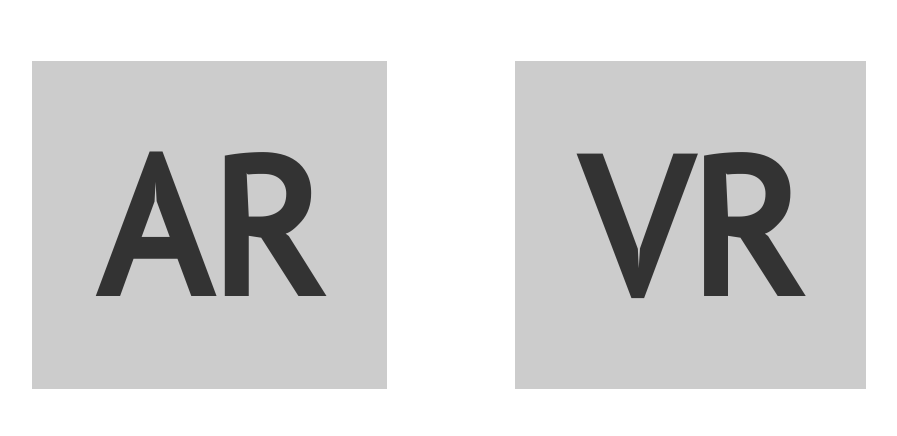
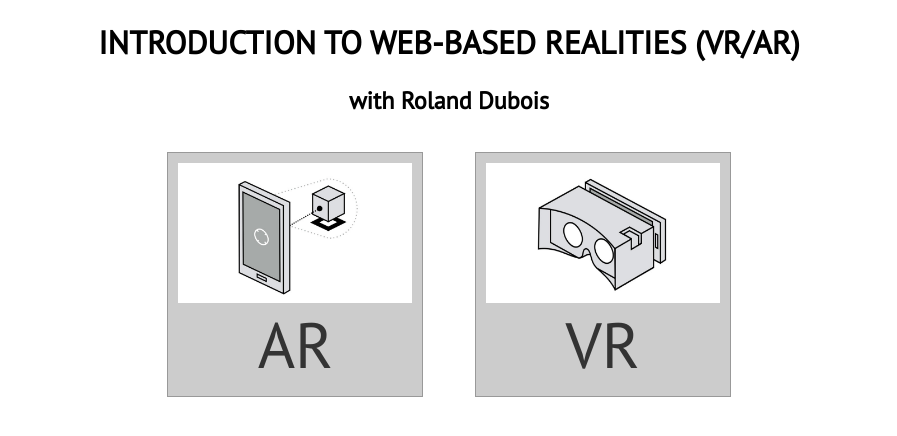
Before and after one commit to gymnasium/GYM-015, a website: page index.html in a window 1280 px wide. Shown: the whole page, without its empty margins (191-1088 px from the left). Drawn offline with Linux system fonts and the light colour scheme.

Commit message:
update visuals

```diff
--- a/ar-demo/css/styles.css
+++ b/ar-demo/css/styles.css
@@ -45,6 +45,7 @@ a:hover {
   width: 100%;
   padding: 20px 10% 32px;
   bottom: 0;
+  left:0;
   opacity: 0;
   background: transparent;
   transition: opacity, background .5s ease;
@@ -56,7 +57,7 @@ a:hover {
 }
 #infobox.show {
   opacity: 1;
-  background: rgba(0, 0, 0, 0.3);
+  background: rgba(0, 0, 0, 0.7);
 }
 #infobox.show h1, #infobox.show p {
   opacity: 1;
--- a/ar-demo/js/script.js
+++ b/ar-demo/js/script.js
@@ -1,3 +1,8 @@
+/* global AFRAME, THREE */
+if (typeof AFRAME === 'undefined') {
+  throw new Error('Component attempted to register before AFRAME was available.');
+}
+
 //Marker that links to 'Location' within VR experience.
 AFRAME.registerComponent("pin", {
     schema: {
--- a/gulpfile.js
+++ b/gulpfile.js
@@ -8,7 +8,9 @@ var browserSync = require('browser-sync').create();
 gulp.task('browser-sync', function() {
     browserSync.init({
         server: {
-            baseDir: "./"
+            baseDir: "./",
+            proxy: 'https://localhost:3000',
+            https: true
         }
     });
 });
--- a/index.html
+++ b/index.html
@@ -12,34 +12,40 @@
 		}
 		body {
 		  	background-color: #fff;
-		  	font-family: Arial, sans-serif;
-		  	height: 100%;
-		  	width: 100%;
-		  	margin: 0px;
-		  	overflow: hidden;
-		}
-		h1 {
 			font-family: 'PT Sans', sans-serif;
-		    display: block;
-		    text-align: center;
+			text-align: center;
 		}
 		a {
 			color: #333;
 			text-decoration: none;
 			display: inline-block;
-			font-size: 15vw;
-		    margin: 5vh 5vw;
-		    padding: 5vh 5vw;
-		    background: rgba(0,0,0,0.2);
+			font-size: 4em;
+		    margin: 2vh 2vw;
+		    padding:10px;
+		    width:20vw;
+		    min-width: 200px;
+		    border:1px solid #999;
+		    background-color: rgba(0,0,0,0.2);
 		}
 		a:hover {
-			background: rgba(0,0,0,0.1);
+			background-color: rgba(0,0,0,0.1);
+		}
+		i,.ar,.vr{
+			display: block;
+		    width:100%;
+		    height:140px;
+		    background: #fff url('images/ar.jpg') center no-repeat;
+		    background-size: contain;
+		}
+		.vr{
+			background-image: url('images/vr.jpg');
 		}
     </style>
 </head>
 <body>
-
-	<h1><a href="/ar-demo">AR</a><a href="/vr-demo">VR</a></h1>
+	<h1>INTRODUCTION TO WEB-BASED REALITIES (VR/AR)</h1>
+	<h2>with Roland Dubois</h2>
+	<p><a href="/ar-demo"><i class="ar"></i>AR</a><a href="/vr-demo"><i class="vr"></i>VR</a></p>
 
 </body>
 </html>
--- a/vr-demo/js/script.js
+++ b/vr-demo/js/script.js
@@ -1,3 +1,8 @@
+/* global AFRAME, THREE */
+if (typeof AFRAME === 'undefined') {
+  throw new Error('Component attempted to register before AFRAME was available.');
+}
+
 var TIMESTAMP = null,
     LOCATION = 'entrance'; //starting position
 
```
Also changed, not shown: ar-demo/index.html (+3 -3 lines), vr-demo/index.html (+6 -4 lines), images/ar.jpg (added), images/vr.jpg (added), 1 other file.
